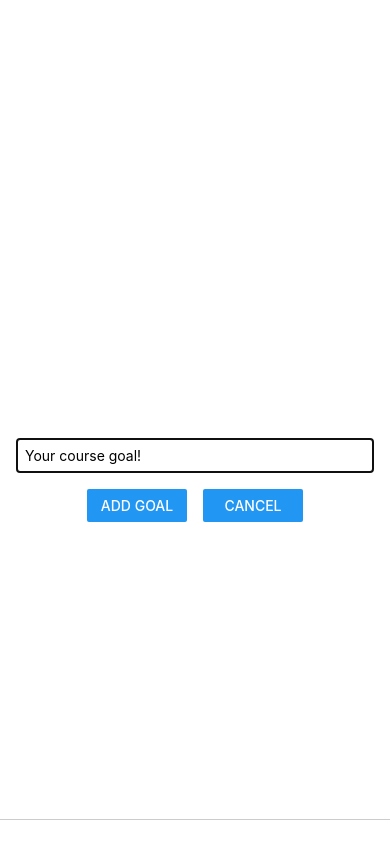
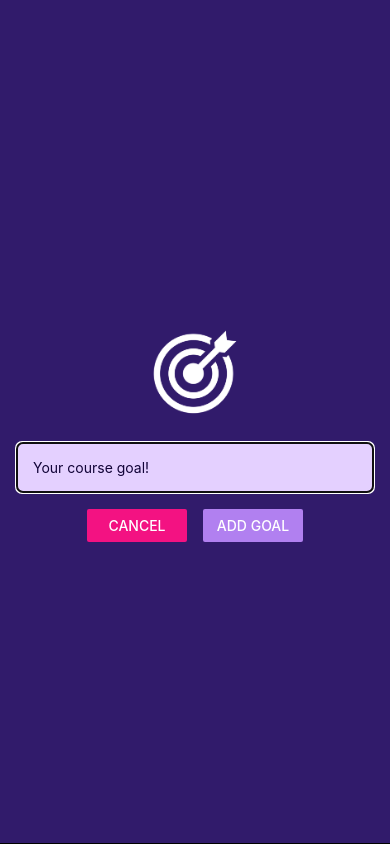
Before and after one commit to snikoletopoulos/goals-app, a React Native app: screen / in a window 390 px wide. Both pictures are taken after a click on the button "ADD NEW GOAL". Built offline with nearby package versions, Linux system fonts and the light colour scheme.

Commit message:
General styling

```diff
--- a/App.tsx
+++ b/App.tsx
@@ -44,8 +44,8 @@
 
 	return (
 		<View style={styles.container}>
-			<StatusBar style="auto" />
-			<Button title="Add New Goal" color="#5e0acc" onPress={toggleModal} />
+			<StatusBar style="light" />
+			<Button title="Add New Goal" color="#b180f0" onPress={toggleModal} />
 			<GoalInput
 				onAddGoal={handleAddGoal}
 				visible={isModalVisible}
--- a/app.json
+++ b/app.json
@@ -5,6 +5,7 @@
 		"version": "1.0.0",
 		"orientation": "portrait",
 		"icon": "./app/assets/icon.png",
+		"backgroundColor": "#1e085a",
 		"splash": {
 			"image": "./app/assets/splash.png",
 			"resizeMode": "contain",
--- a/app/components/GoalInput.tsx
+++ b/app/components/GoalInput.tsx
@@ -42,10 +42,10 @@
 				/>
 				<View style={styles.buttonContainer}>
 					<View style={styles.button}>
-						<Button title="Add goal" onPress={handleAddGoal} />
+						<Button title="Cancel" onPress={props.onCancel} color="#f31282" />
 					</View>
 					<View style={styles.button}>
-						<Button title="Cancel" onPress={props.onCancel} />
+						<Button title="Add goal" onPress={handleAddGoal} color="#b180f0" />
 					</View>
 				</View>
 			</View>
@@ -68,10 +68,9 @@
 		flex: 1,
 		justifyContent: "center",
 		alignItems: "center",
-		marginBottom: 24,
 		padding: 16,
 		borderBottomWidth: 1,
-		borderBottomColor: "#ccc",
+		backgroundColor: "#311b6b",
 	},
 
 	image: {
@@ -82,9 +81,12 @@
 
 	textInput: {
 		width: "100%",
-		borderColor: "#ccc",
+		borderColor: "#e4d0ff",
+		backgroundColor: "#e4d0ff",
+		color: "#120438",
+		borderRadius: 6,
 		borderWidth: 1,
-		padding: 8,
+		padding: 16,
 	},
 
 	buttonContainer: {
```
